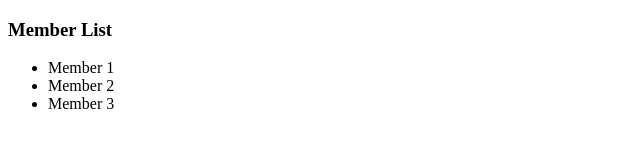
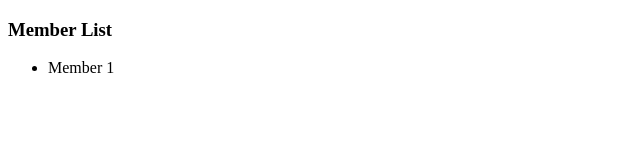
Before and after one commit to kestertansg/18assessment, a plain HTML site: page index.html in a window 1280 px wide. Shown: the whole page, without its empty margins (0-640 px from the left). Drawn offline with Linux system fonts and the light colour scheme.

Commit message:
Revert "add another 2members"
This reverts commit bb6b7c5af02c147e4620436571517cd7b4ee9a25.

```diff
--- a/index.html
+++ b/index.html
@@ -7,8 +7,6 @@
     <h3>Member List</h3>
     <ul>
         <li>Member 1</li>
-        <li>Member 2</li>
-        <li>Member 3</li>
     </ul>
 </head>
 <body>
```
